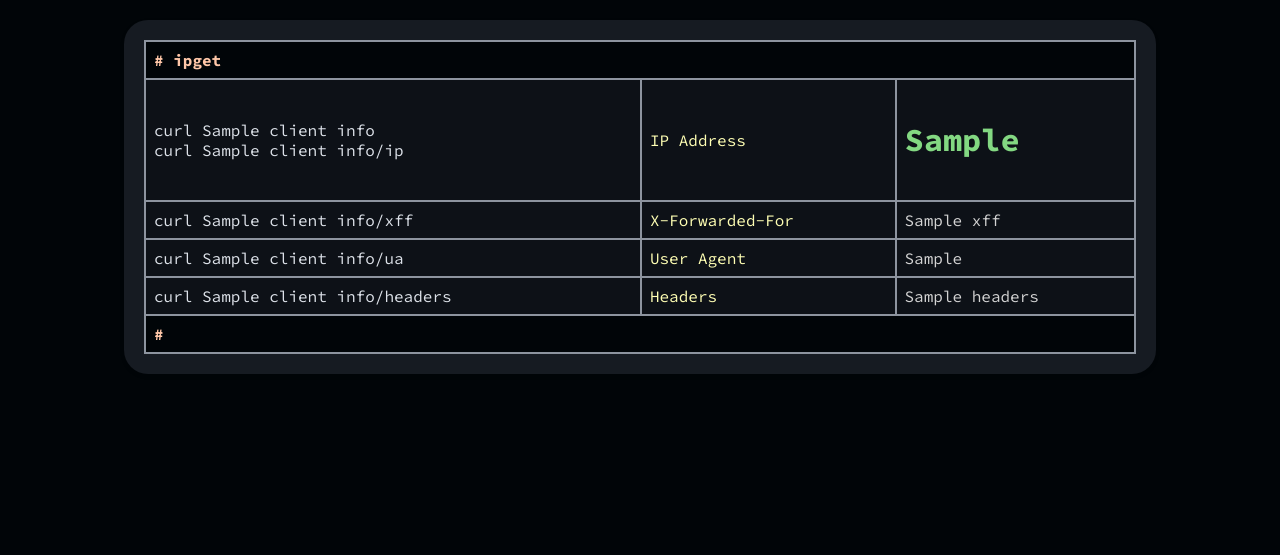
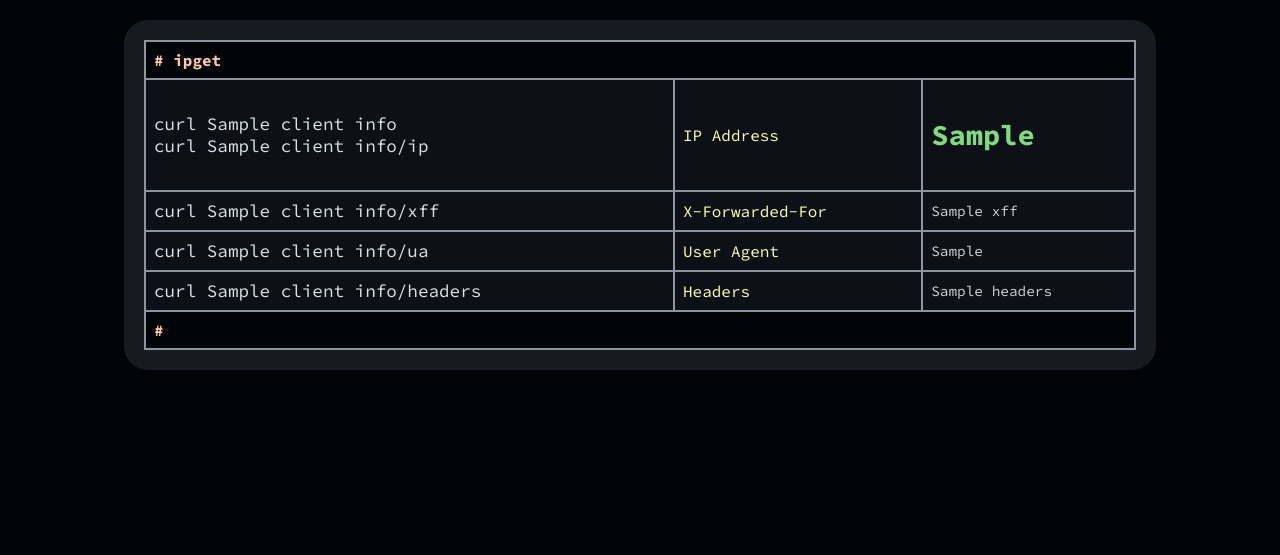
Before and after one commit to pnedkov/ipask, a Flask app: template ipget/templates/index.html in a window 1280 px wide. Shown: the top 555 px of the page. Run offline with Flask 3, Linux system fonts and the light colour scheme; the template is opened without the code that fills it: most values are stand-ins (such as "Sample title", 1, 10 or a date in 2020); parts of the project's set-up code (start-up, migrations or seed data) failed here and were passed over.

Commit message:
Adjust font sizes

```diff
--- a/ipget/static/style.css
+++ b/ipget/static/style.css
@@ -64,6 +64,7 @@ th {
 
 td:nth-child(1) {
     color: var(--white);
+    font-size: 1.1em;
     overflow: hidden;
     white-space: nowrap;
 }
@@ -76,6 +77,7 @@ td:nth-child(2) {
 
 th:nth-child(3), td:nth-child(3) {
     color: var(--lgray);
+    font-size: 0.9em;
     word-wrap: break-word;
     word-break: break-all;
     overflow-wrap: break-word;
@@ -110,7 +112,7 @@ footer {
 }
 
 p {
-    font-size: 32px;
+    font-size: 2em;
     font-weight: bold;
     color: var(--green);
 }
```
